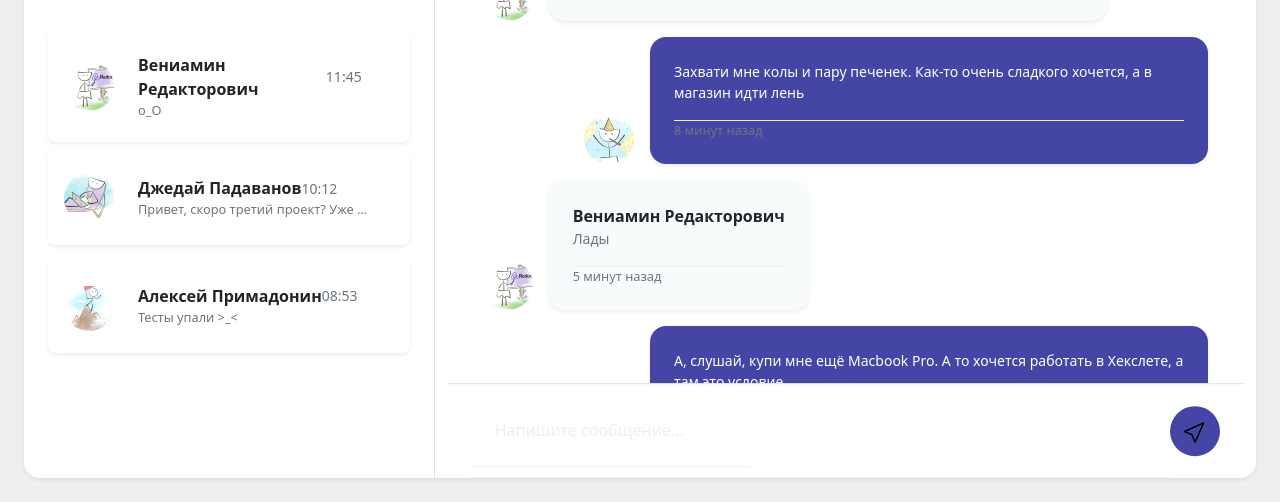
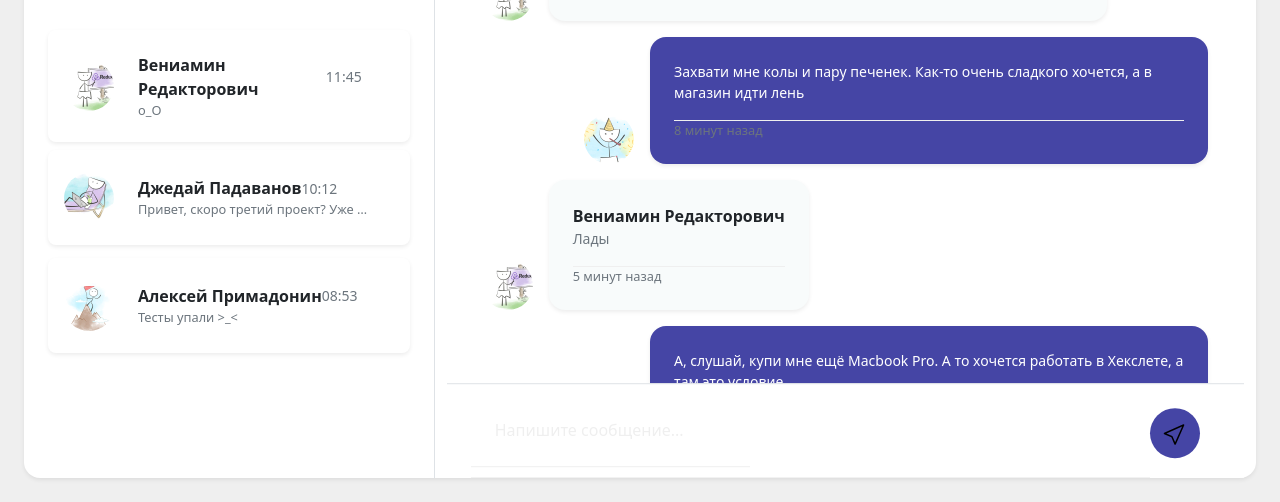
Before and after one commit to asuzdaltcev/layout-designer-project-59, a website: page app/chat.pug in a window 1280 px wide. Shown: the part 298-800 px from the top of the page. Drawn offline with nearby package versions, Linux system fonts and the light colour scheme; files that its build step writes are made by us from their sources; files whose address does not match are found by name.

Commit message:
Добавление отступов в main.scss для улучшения визуального восприятия элементов на странице. Установлены отступы справа и сверху для тела документа.

```diff
--- a/app/styles/main.scss
+++ b/app/styles/main.scss
@@ -500,6 +500,8 @@ body {
   display: flex;
   align-items: center;
   justify-content: center;
+  margin-right: 20px;
+  margin-top: 5px;
 }
 
 .icon-wrapper img {
```
Also changed, not shown: build/css/main.css.
